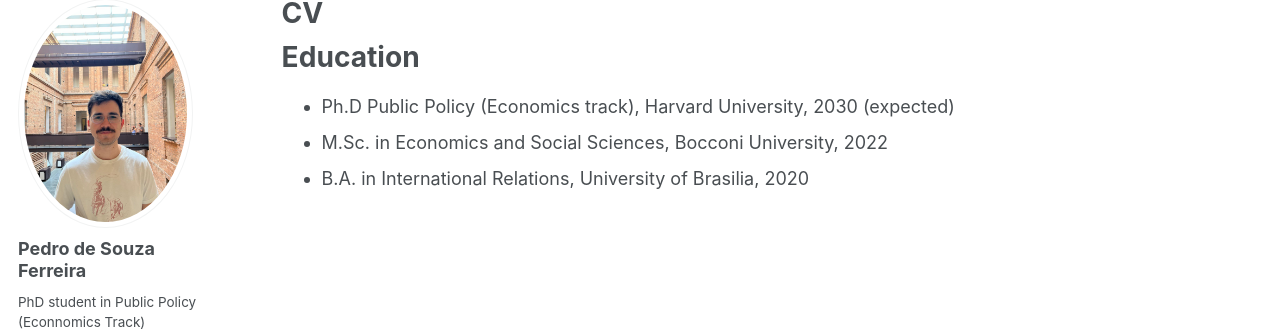
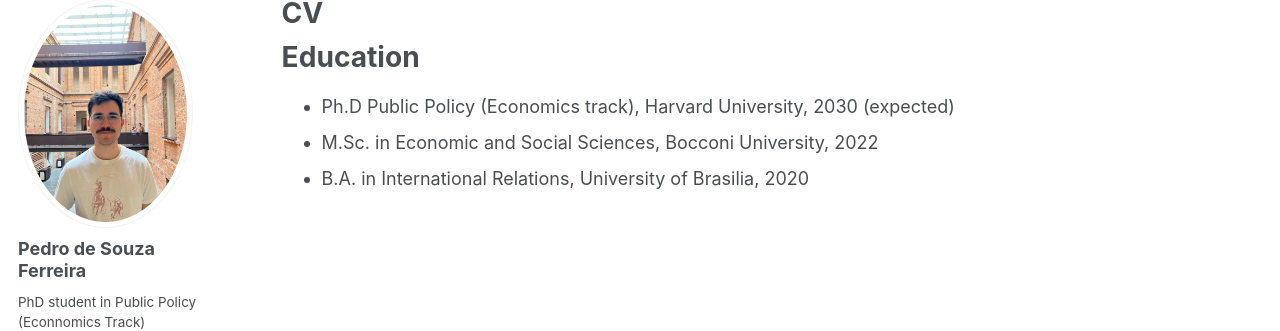
Before and after one commit to pedrodesouzaferreira/pedrodesouzaferreira.github.io, a Jekyll site: the page built from _pages/cv.md, in a window 1280 px wide. Shown: the part 100-431 px from the top of the page. Built offline with Jekyll 4.4.1, drawn with Linux system fonts in a browser that asks for light colours; a script that is not in the unit is left out.

Commit message:
Update cv.md

```diff
--- a/_pages/cv.md
+++ b/_pages/cv.md
@@ -12,5 +12,5 @@ redirect_from:
 Education
 ======
 * Ph.D Public Policy (Economics track), Harvard University, 2030 (expected)
-* M.Sc. in Economics and Social Sciences, Bocconi University, 2022
+* M.Sc. in Economic and Social Sciences, Bocconi University, 2022
 * B.A. in International Relations, University of Brasilia, 2020
```
